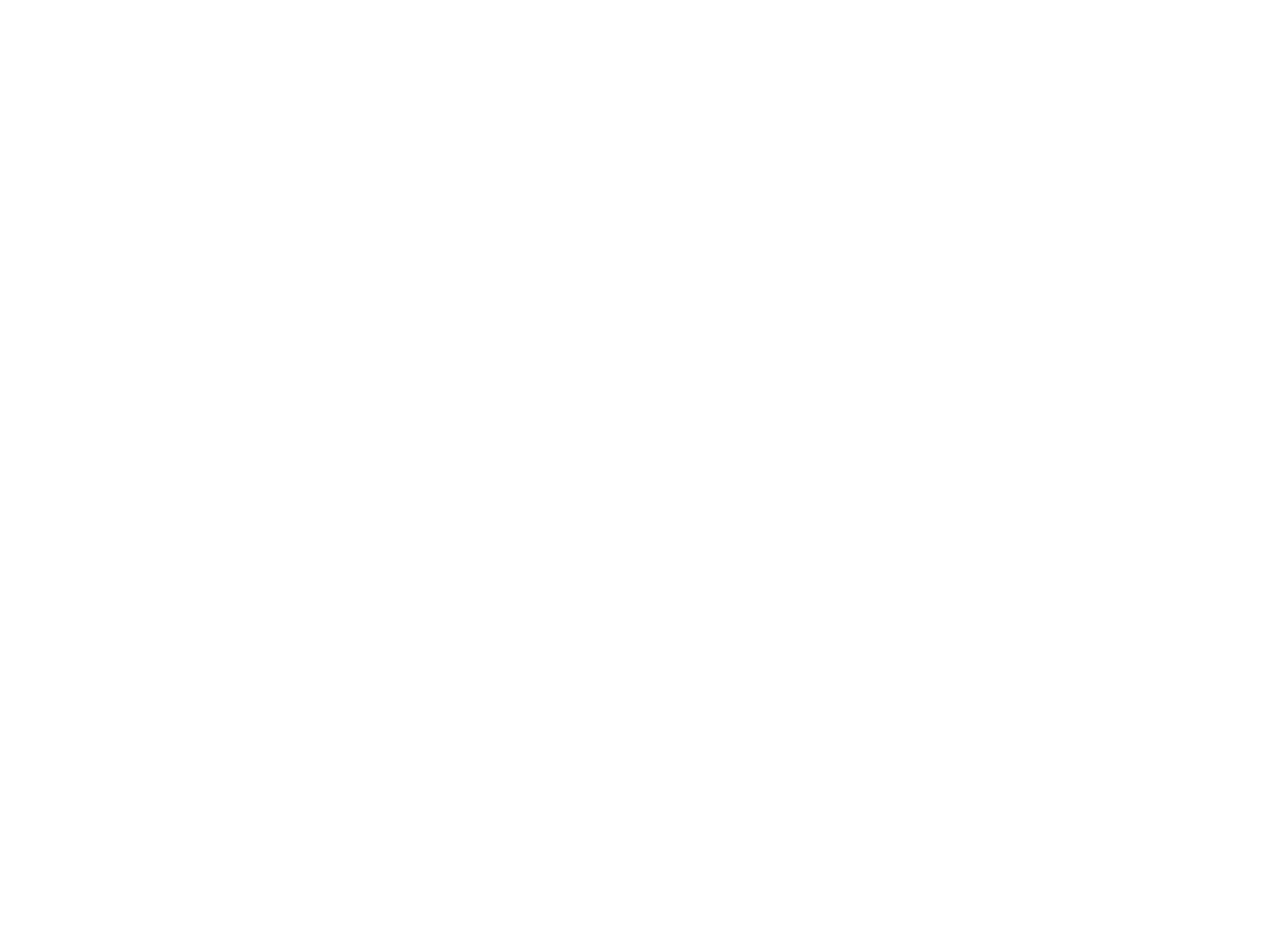
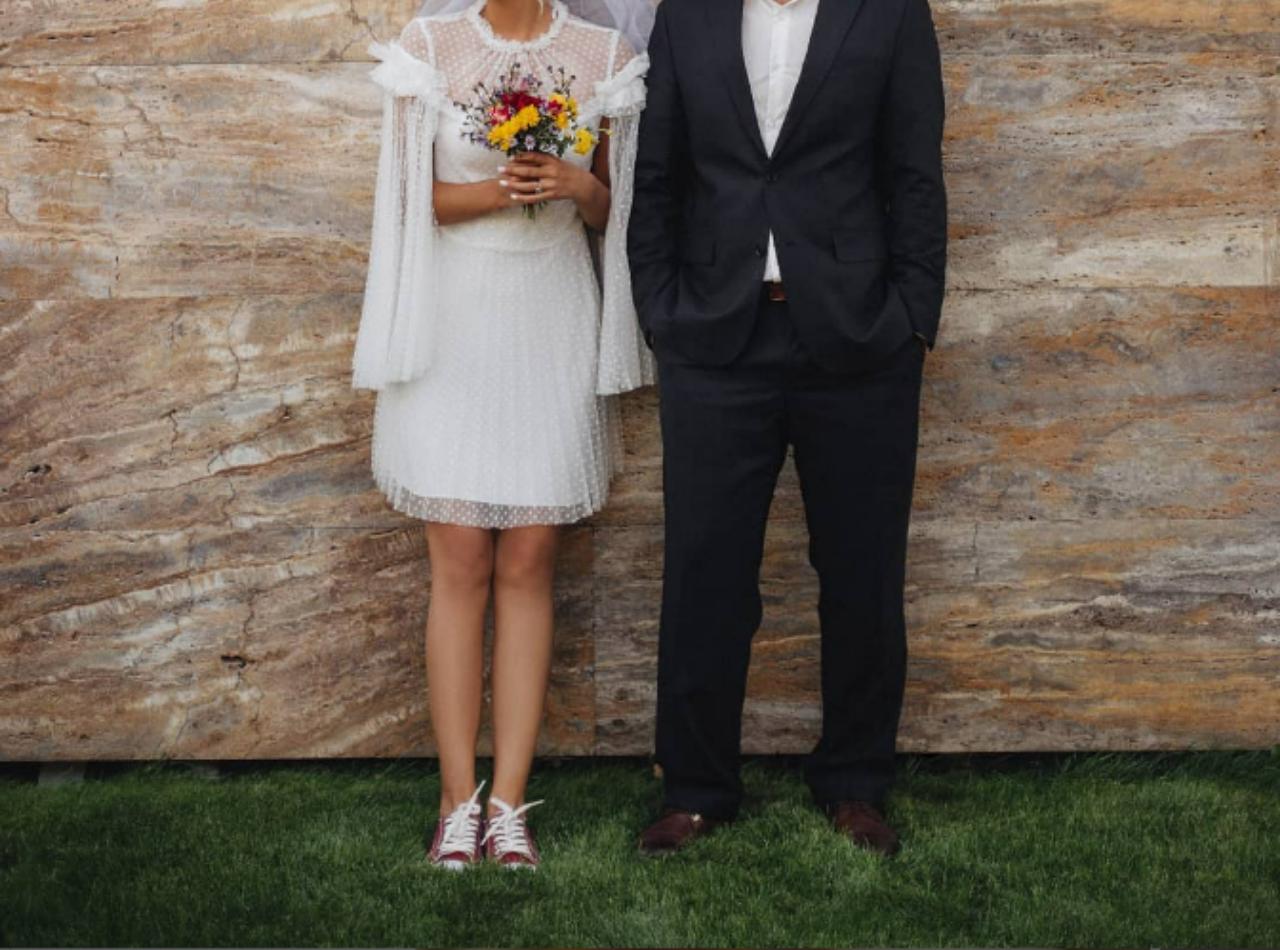
Before and after one commit to Aiperiwa/event, a React (Create React App) app: page / in a window 1280 px wide. Shown: the part 660-1610 px from the top of the page. Before the commit the page ends 800 px from the top, so only its background shows below. Built offline with nearby package versions, Linux system fonts and the light colour scheme.

Commit message:
addFirstSection

```diff
--- a/src/App.css
+++ b/src/App.css
@@ -0,0 +1,5 @@
+body {
+    width: 100%;
+    height: 100vh;
+    background-color: #BFD4AD;
+}
--- a/src/App.js
+++ b/src/App.js
@@ -1,14 +1,15 @@
-import './App.css'
-import Header from './components/header/header'
-import FirstContent from './components/first-section/FirstSection'
+import React from 'react';
+import './App.css';
+import Header from './components/header/header';
+import FirstContent from './components/first-section/FirstSection';
 
 export const App = () => {
   return (
+    <div>
+      <Header />
+      <FirstContent />
+    </div>
+  );
+};
 
-
-    <Header/>,
-    <FirstContent/>
-
-
-  )
-}
+export default App;
--- a/src/components/first-section/FirstSection.jsx
+++ b/src/components/first-section/FirstSection.jsx
@@ -1,12 +1,23 @@
 import React from "react";
 import Img from "../../image/flower.png"
+import First from "./first.module.css"
 
-const FirstContent = () => {
+
+export const FirstContent = () => {
  return (
   <div>
-    <img src={Img} alt="" />
+    <div className={First.wrap}>
+        <img className={First.flower} src={Img} alt="" />
+    </div>
+    <div className={First.text}>
+            <p>В нашей жизни вот-вот случится счастливое событие, которое хочется разделить с дорогими людьми.
+                Мы приглашаем Вас открыть вместе с нами новую страницу книги нашей жизни, которая состоится: </p>
+        <h2>20 августа 2023</h2>
+        <p>Сбор гостей в 16:00</p>
+    </div>
 
   </div>
+
  )
 }
 export default FirstContent
--- /dev/null
+++ b/src/components/first-section/first.module.css
@@ -0,0 +1,32 @@
+
+@import url('https://fonts.googleapis.com/css2?family=Noto+Serif+JP:wght@500&display=swap');
+@import url('https://fonts.googleapis.com/css2?family=Marck+Script&display=swap');
+.wrap {
+    display: flex;
+    justify-content: center;
+    margin: auto;
+}
+.flower {
+    width: 30%;
+    height: 30%;
+    margin-top: 400px;
+}
+.text {
+    text-align: center;
+    color: #597824;
+    padding: 10px 30px;
+}
+.text p {
+    font-family: 'Noto Serif JP', serif;
+    font-size: 18px;
+    margin: 10px 0px;
+}
+.text h2 {
+    color: #BE7E4A;
+    font-family: 'Marck Script', cursive;
+    font-size: 40px;
+    margin: 0px 0px;
+}
+.text p:last-child {
+    font-size: 24px;
+}
```
